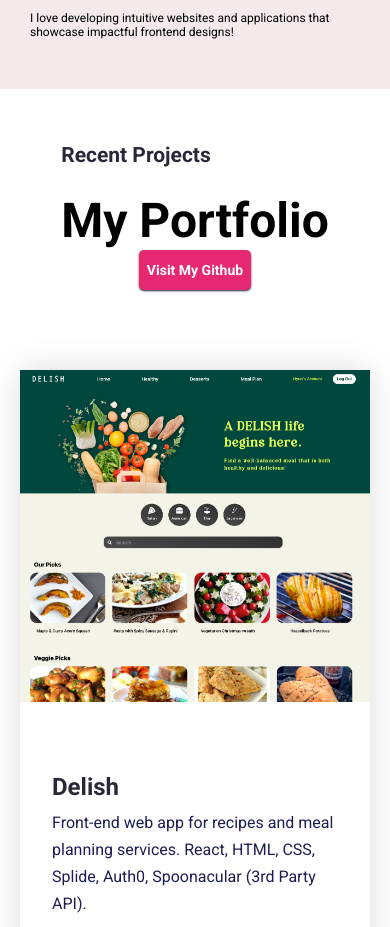
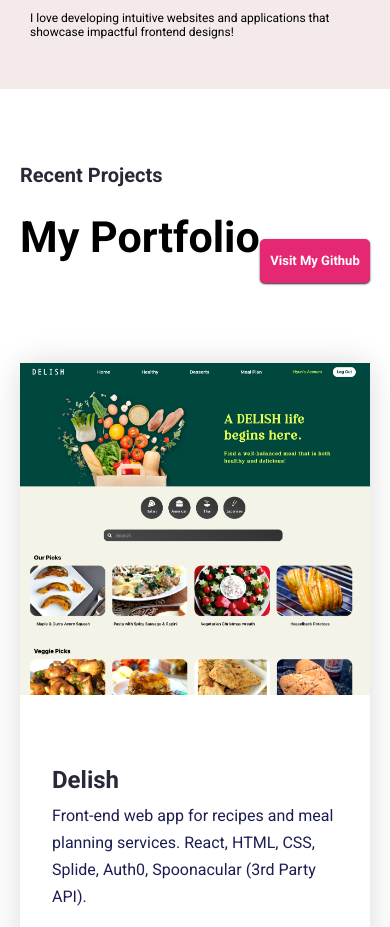
Before and after one commit to ellen3128/portfolio_updated, a React (Create React App) app: page / in a window 390 px wide. Shown: the part 2300-3227 px from the top of the page. Built offline with nearby package versions, Linux system fonts and the light colour scheme.

Commit message:
adds media query to portoflio heading container

```diff
--- a/src/App.css
+++ b/src/App.css
@@ -637,6 +637,37 @@ h3 {
 }
 
 
+@media only screen and (max-width: 768px) {
+  .portfolio--section {
+      padding: 50px 20px;
+  }
+
+  .portfolio--container-box {
+      align-items: left;
+      flex-direction: start;
+      gap: 0px;
+  }
+
+  .sub--title {
+    font-size: 20px;
+  }
+
+  .section--heading {
+    font-size: 43px;
+    line-height: 50px;
+  }
+
+  .btn-github {
+    padding: 10px;
+    font-size: 13px;
+    margin-top: 100px;
+    width: 110px;
+  }
+  .portfolio--section--container {
+      flex-direction: column;
+  }
+}
+
 
 /* contact */
 
@@ -674,20 +705,6 @@ h3 {
 
 /* portfolio section  */
 
-
-@media only screen and (max-width: 768px) {
-  .portfolio--section {
-      padding: 50px 20px;
-  }
-
-  .portfolio--container-box {
-      flex-direction: column;
-  }
-
-  .portfolio--section--container {
-      flex-direction: column;
-  }
-}
 
 
 /* heading  */
```
